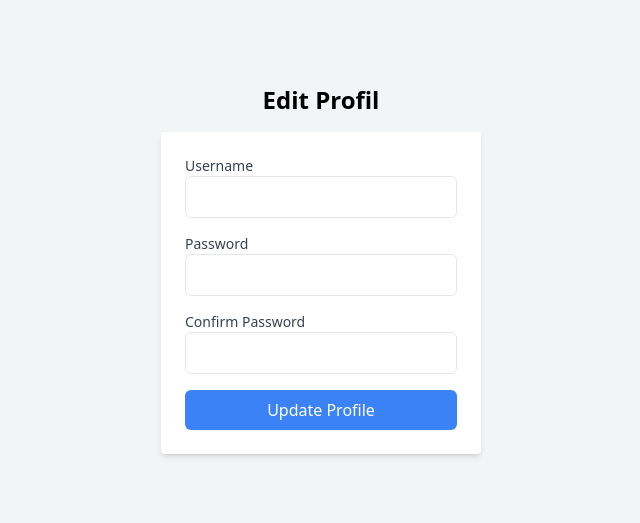
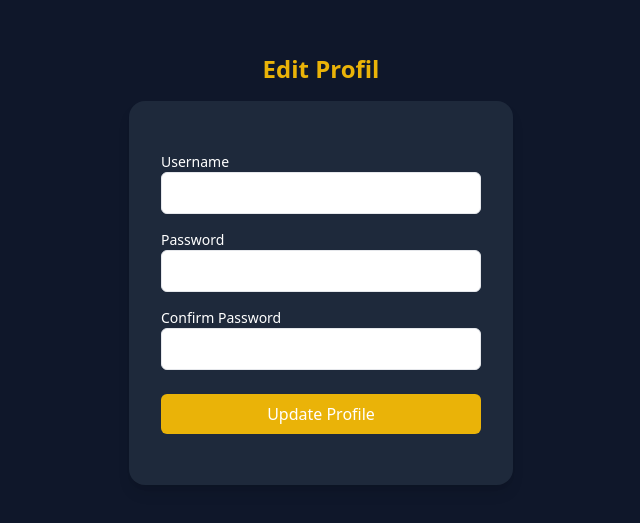
Before and after one commit to Aryo1235/coba, a React (Vite) app: page /edit-profile in a window 1280 px wide. Shown: the part 131-654 px from the top of the page, without its empty margins (319-959 px from the left). Built offline with nearby package versions, Linux system fonts and the light colour scheme; no server answers; what groq-sdk would draw is missing.

Commit message:
update chabot dan edit

```diff
--- a/src/components/EditProfile.jsx
+++ b/src/components/EditProfile.jsx
@@ -40,43 +40,42 @@ const EditProfile = () => {
   };
 
   return (
-    <div className="flex flex-col items-center justify-center min-h-screen bg-gray-100">
-      <h1 className="text-2xl font-bold mb-4">Edit Profil</h1>
+    <div className="flex flex-col items-center justify-center min-h-screen bg-slate-900">
+      <h1 className="text-2xl font-bold mb-4 text-yellow-500">Edit Profil</h1>
       <form
         onSubmit={handleSubmit}
-        className="bg-white p-6 rounded shadow-md w-80"
+        className="bg-slate-800 text-white p-8 rounded-2xl shadow-lg
+        w-96 h-96 max-w-full flex flex-col justify-center
+        transition-shadow duration-500 ease-in-out
+
+        hover:shadow-yellow-500/60
+        hover:shadow-[0_0_20px_5px_rgba(250,204,21,0.5)]"
       >
         <div className="mb-4">
-          <label className="block text-sm font-medium text-gray-700">
-            Username
-          </label>
+          <label className="block text-sm font-medium ">Username</label>
           <input
             type="text"
-            className="w-full px-4 py-2 border rounded-md focus:outline-none focus:ring-2 focus:ring-blue-500"
+            className="w-full px-4 py-2 border rounded-md focus:outline-none focus:ring-2 focus:ring-yellow-500"
             value={username}
             onChange={(e) => setUsername(e.target.value)}
             required
           />
         </div>
         <div className="mb-4">
-          <label className="block text-sm font-medium text-gray-700">
-            Password
-          </label>
+          <label className="block text-sm font-medium ">Password</label>
           <input
             type="password"
-            className="w-full px-4 py-2 border rounded-md focus:outline-none focus:ring-2 focus:ring-blue-500"
+            className="w-full px-4 py-2 border rounded-md focus:outline-none focus:ring-2 focus:ring-yellow-500"
             value={password}
             onChange={(e) => setPassword(e.target.value)}
             required
           />
         </div>
         <div className="mb-4">
-          <label className="block text-sm font-medium text-gray-700">
-            Confirm Password
-          </label>
+          <label className="block text-sm font-medium ">Confirm Password</label>
           <input
             type="password"
-            className="w-full px-4 py-2 border rounded-md focus:outline-none focus:ring-2 focus:ring-blue-500"
+            className="w-full px-4 py-2 border rounded-md focus:outline-none focus:ring-2 focus:ring-yellow-500"
             value={confirmPassword}
             onChange={(e) => setConfirmPassword(e.target.value)}
             required
@@ -84,7 +83,7 @@ const EditProfile = () => {
         </div>
         <button
           type="submit"
-          className="w-full bg-blue-500 text-white py-2 px-4 rounded-md hover:bg-blue-600"
+          className="w-full bg-yellow-500 text-white py-2 px-4 rounded-md mt-2 hover:bg-yellow-600"
         >
           Update Profile
         </button>
--- a/src/components/GeminiAi.jsx
+++ b/src/components/GeminiAi.jsx
@@ -1,43 +1,40 @@
 import { useState } from "react";
-import { getPopularMovies, getTopRatedMovies, getUpcomingMovies } from "./api"; // Import fungsi API
+import { getPopularMovies, getTopRatedMovies, getUpcomingMovies } from "./api"; // Import API functions
 import { GoogleGenerativeAI, HarmCategory } from "@google/generative-ai";
 import ReactMarkdown from "react-markdown"; // Import react-markdown
+import Navbar from "./Navbar";
 
 function GeminiAi() {
   const [prompt, setPrompt] = useState("");
-  const [chatHistory, setChatHistory] = useState([
-    // Contoh chat history yang sudah ada di file lama
-  ]);
+  const [chatHistory, setChatHistory] = useState([]);
   const [loading, setLoading] = useState(false);
   const [error, setError] = useState("");
 
   const handleSubmit = async (event) => {
     event.preventDefault();
 
-    if (!prompt.trim()) return; // Cegah pengiriman jika prompt kosong
+    if (!prompt.trim()) return; // Prevent submission if prompt is empty
 
     setLoading(true);
-    setError(""); // Reset error sebelum API call
+    setError(""); // Reset error before API call
 
-    // Tambahkan pesan pengguna terlebih dahulu sebelum respons AI
+    // Add user message to chat history
     setChatHistory((prevChatHistory) => [
       ...prevChatHistory,
-      { role: "user", parts: [{ text: prompt }] }, // Input user ditambahkan ke chat history
+      { role: "user", parts: [{ text: prompt }] },
     ]);
 
     try {
-      const username = localStorage.getItem("username");
-      // Ambil data film dari API sesuai dengan kebutuhan
+      const username = localStorage.getItem("username") || "Guest";
       const popularMovies = await getPopularMovies();
       const topRatedMovies = await getTopRatedMovies();
       const upcomingMovies = await getUpcomingMovies();
 
-      // Format data film ke dalam string
       const popularMoviesInfo = popularMovies.results
         .slice(0, 10)
         .map(
           (movie) =>
-            `Title: ${movie.title}, Rating: ${movie.vote_average} Sinopsis: ${movie.overview} Popularitas: ${movie.popularity} Tanggal Rilis:${movie.release_date}` // Tambahkan popularitas
+            `Title: ${movie.title}, Rating: ${movie.vote_average}, Sinopsis: ${movie.overview}, Popularitas: ${movie.popularity}, Tanggal Rilis: ${movie.release_date}`
         )
         .join("\n");
 
@@ -45,7 +42,7 @@ function GeminiAi() {
         .slice(0, 10)
         .map(
           (movie) =>
-            `Title: ${movie.title}, Rating: ${movie.vote_average} Sinopsis: ${movie.overview} Popularitas: ${movie.popularity} Tanggal Rilis:${movie.release_date}` // Tambahkan popularitas
+            `Title: ${movie.title}, Rating: ${movie.vote_average}, Sinopsis: ${movie.overview}, Popularitas: ${movie.popularity}, Tanggal Rilis: ${movie.release_date}`
         )
         .join("\n");
 
@@ -53,15 +50,13 @@ function GeminiAi() {
         .slice(0, 10)
         .map(
           (movie) =>
-            `Title: ${movie.title}, Rating: ${movie.vote_average} Sinopsis: ${movie.overview} Popularitas: ${movie.popularity} Tanggal Rilis:${movie.release_date}` // Tambahkan popularitas
+            `Title: ${movie.title}, Rating: ${movie.vote_average}, Sinopsis: ${movie.overview}, Popularitas: ${movie.popularity}, Tanggal Rilis: ${movie.release_date}`
         )
         .join("\n");
 
-      const filmSpecificPrompt = `Anda adalah ChatBot AI FILMKU spesialisasi dalam film.Nama Pengguna:"${username}" Pertanyaan pengguna: "${prompt}". Berikut adalah beberapa film populer:\n${popularMoviesInfo}\nDan beberapa film dengan rating tinggi:\n${topRatedMoviesInfo} \nDan beberapa film yang akan datang atau sedang tayang:\n${upcomingMoviesInfo}`;
+      const filmSpecificPrompt = `Anda adalah ChatBot AI FILMKU spesialisasi dalam film. Nama Pengguna: "${username}". Pertanyaan pengguna: "${prompt}". Berikut adalah beberapa film populer:\n${popularMoviesInfo}\nDan beberapa film dengan rating tinggi:\n${topRatedMoviesInfo}\nDan beberapa film yang akan datang atau sedang tayang:\n${upcomingMoviesInfo}`;
 
-      const genAI = new GoogleGenerativeAI(
-        "AIzaSyAAmeNonOeqDm27E0_modFLcqHOesCmce4"
-      ); // Ganti dengan API Key Anda
+      const genAI = new GoogleGenerativeAI("YOUR_API_KEY"); // Replace with your API Key
 
       const model = genAI.getGenerativeModel({
         model: "gemini-pro",
@@ -73,29 +68,27 @@ function GeminiAi() {
         ],
         maxOutputTokens: 200,
       });
-      const chat = model.startChat({ history: chatHistory }); // Mulai chat dengan model AI
+      const chat = model.startChat({ history: chatHistory });
       const result = await chat.sendMessageStream(filmSpecificPrompt);
 
-      // Gunakan for await...of untuk membaca chunk streaming
-      let aiResponse = ""; // String untuk menyimpan respons yang diterima bertahap
+      let aiResponse = "";
       for await (const chunk of result.stream) {
         const chunkText = chunk.text();
-        aiResponse += chunkText; // Tambahkan teks dari chunk ke aiResponse
+        aiResponse += chunkText;
       }
       if (aiResponse) {
-        // Tambahkan respons AI ke chat history setelah respons penuh
         setChatHistory((prevChatHistory) => [
           ...prevChatHistory,
-          { role: "model", parts: [{ text: aiResponse }] }, // Respons AI
+          { role: "model", parts: [{ text: aiResponse }] },
         ]);
       }
 
-      setPrompt(""); // Reset prompt setelah streaming selesai
+      setPrompt(""); // Reset prompt after streaming
     } catch (err) {
       console.error(err);
       setError("An error occurred while generating content.");
     } finally {
-      setLoading(false); // Set loading ke false setelah API call
+      setLoading(false); // Set loading to false after API call
     }
   };
 
@@ -105,30 +98,32 @@ function GeminiAi() {
   };
 
   return (
-    <div className="flex flex-col items-center justify-center h-screen bg-gray-900">
-      <div className="bg-gray-100 rounded-lg shadow-lg p-6 w-full max-w-md">
-        <h1 className="text-2xl font-bold mb-4 text-center text-blue-500">
-          AI Baruchat
+    <>
+      <Navbar showSearch={false} />
+      <div className="flex flex-col items-center justify-center h-screen bg-gradient-to-t from-slate-800 to-slate-900">
+        <div className="bg-slate-900 bg-opacity-80 backdrop-blur-md rounded-lg shadow-lg p-6 w-full max-w-md">
+          <h1 className="text-3xl font-bold mb-4 text-center text-yellow-400">
+            ObrolFilm
           </h1>
 
           {/* Chat Window */}
-        <div className="flex flex-col space-y-4 h-60 overflow-y-auto border border-gray-300 rounded-lg p-4 mb-4">
+          <div className="flex flex-col space-y-4 h-60 overflow-y-auto border border-gray-700 rounded-lg p-4 mb-4">
             {chatHistory.length === 0 && !loading ? (
-            <p className="text-center text-gray-500">
+              <p className="text-center text-gray-400">
                 Silahkan kirim pertanyaan tentang film!
               </p>
             ) : (
               chatHistory.map((chat, index) => (
                 <div key={index}>
                   {chat.role === "user" ? (
-                  <div className="text-right text-gray-700 whitespace-pre-wrap mb-2 break-words">
-                    <p className="bg-blue-200 p-2 rounded-lg inline-block max-w-full text-left break-words">
+                    <div className="text-right mb-2">
+                      <p className="bg-yellow-500 text-white p-2 rounded-lg inline-block max-w-full text-left break-words shadow-md">
                         {chat.parts[0].text}
                       </p>
                     </div>
                   ) : (
-                  <div className="text-left text-gray-700 whitespace-pre-wrap">
-                    <div className="bg-green-200 p-2 rounded-lg inline-block">
+                    <div className="text-left">
+                      <div className="bg-green-500 text-white p-2 rounded-lg inline-block shadow-md">
                         <ReactMarkdown>{chat.parts[0].text}</ReactMarkdown>
                       </div>
                     </div>
@@ -138,7 +133,7 @@ function GeminiAi() {
             )}
 
             {loading && (
-            <div className="text-center text-gray-500">
+              <div className="text-center text-gray-400">
                 Generating response...
               </div>
             )}
@@ -152,15 +147,15 @@ function GeminiAi() {
             <input
               type="text"
               value={prompt}
-            onChange={(e) => setPrompt(e.target.value)} // Update prompt saat mengetik
+              onChange={(e) => setPrompt(e.target.value)}
               placeholder="Tulis pertanyaan Anda"
-            className="border border-gray-300 rounded-lg px-4 py-2 w-full focus:outline-none focus:ring-2 focus:ring-blue-500"
-            disabled={loading} // Disable input saat loading
+              className="border border-gray-600 rounded-lg px-4 py-2 w-full bg-slate-700 text-white focus:outline-none focus:ring-2 focus:ring-yellow-500 transition duration-300"
+              disabled={loading}
             />
             <button
               type="submit"
               disabled={loading}
-            className={`bg-blue-500 text-white py-2 px-4 rounded-lg w-full hover:bg-blue-600 transition-all duration-300 ease-in-out ${
+              className={`bg-yellow-500 text-white py-2 px-4 rounded-lg w-full hover:bg-yellow-600 transition-all duration-300 ease-in-out ${
                 loading ? "opacity-50 cursor-not-allowed" : ""
               }`}
             >
@@ -177,6 +172,7 @@ function GeminiAi() {
           </button>
         </div>
       </div>
+    </>
   );
 }
 
```
Lines whose indentation alone changed are shown as unchanged.
